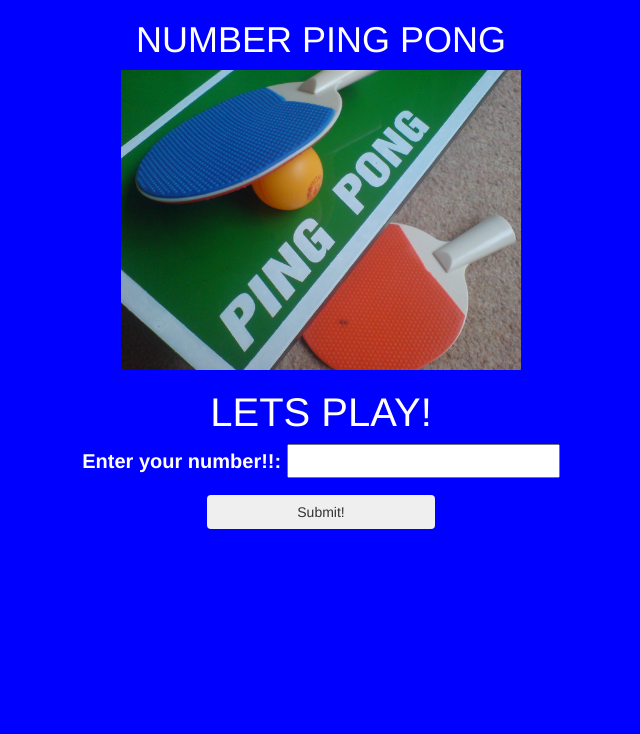
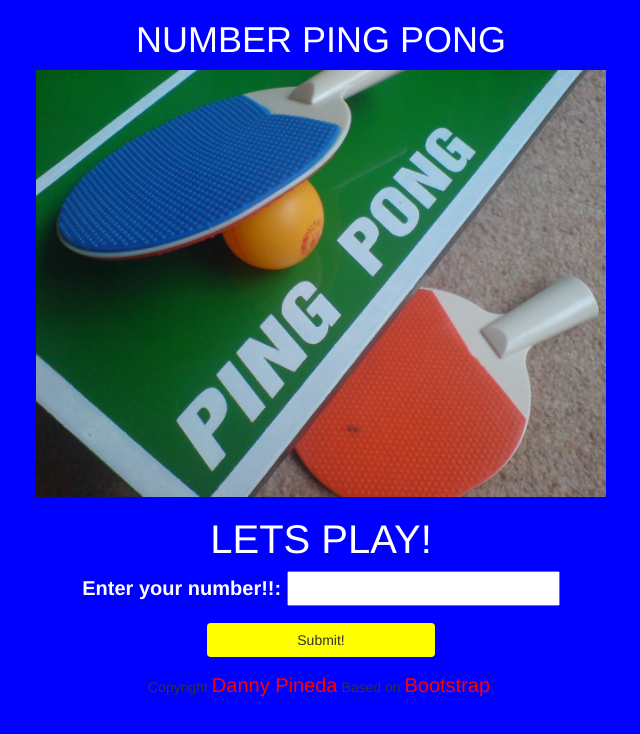
Before and after one commit to maizazul/pingPong, a plain HTML site: page index.html in a window 1280 px wide. Shown: the whole page, without its empty margins (319-959 px from the left). Drawn offline with Linux system fonts and the light colour scheme.

Commit message:
added footer and further css styling

```diff
--- a/css/styles.css
+++ b/css/styles.css
@@ -6,10 +6,12 @@ h1 {
   color: white;
   text-transform: uppercase;
 }
+
+
 img {
     display: block;
     margin: 0 auto;
-    width: 400px;
+    width: 50%;
     height: auto;
     border-bottom: 20px;
   }
@@ -31,6 +33,7 @@ h2 {
   width:20%;
   margin:0 auto;
   position:relative;
+  background: yellow;
 }
 
 #number {
@@ -43,3 +46,8 @@ h2 {
   font-size: 30px;
   color: white;
 }
+
+a{
+  font-size: 20px;
+  color: red;
+}
--- a/index.html
+++ b/index.html
@@ -11,7 +11,6 @@
       <h1>Number Ping Pong</h1>
       <img src="img/pingPong.jpg" alt="Ping Pong!" class="center">
       <h2>Lets Play!</h2>
-
       <form id="count">
         <div class="form-group">
           <label>Enter your number!!:</label>
@@ -24,5 +23,11 @@
         <p><span class="npp"></span></p>
       </div>
     </div>
+    <footer>
+        <div class="container text-center">
+            <p2>Copyright <a href="http://maizazul.github.io/"<strong>Danny Pineda</strong></a></p2>
+                <p2>Based on <a href="http://getbootstrap.com/">Bootstrap</a>.</em></p2>
+        </div>
+    </footer>
   </body>
 </html>
```
